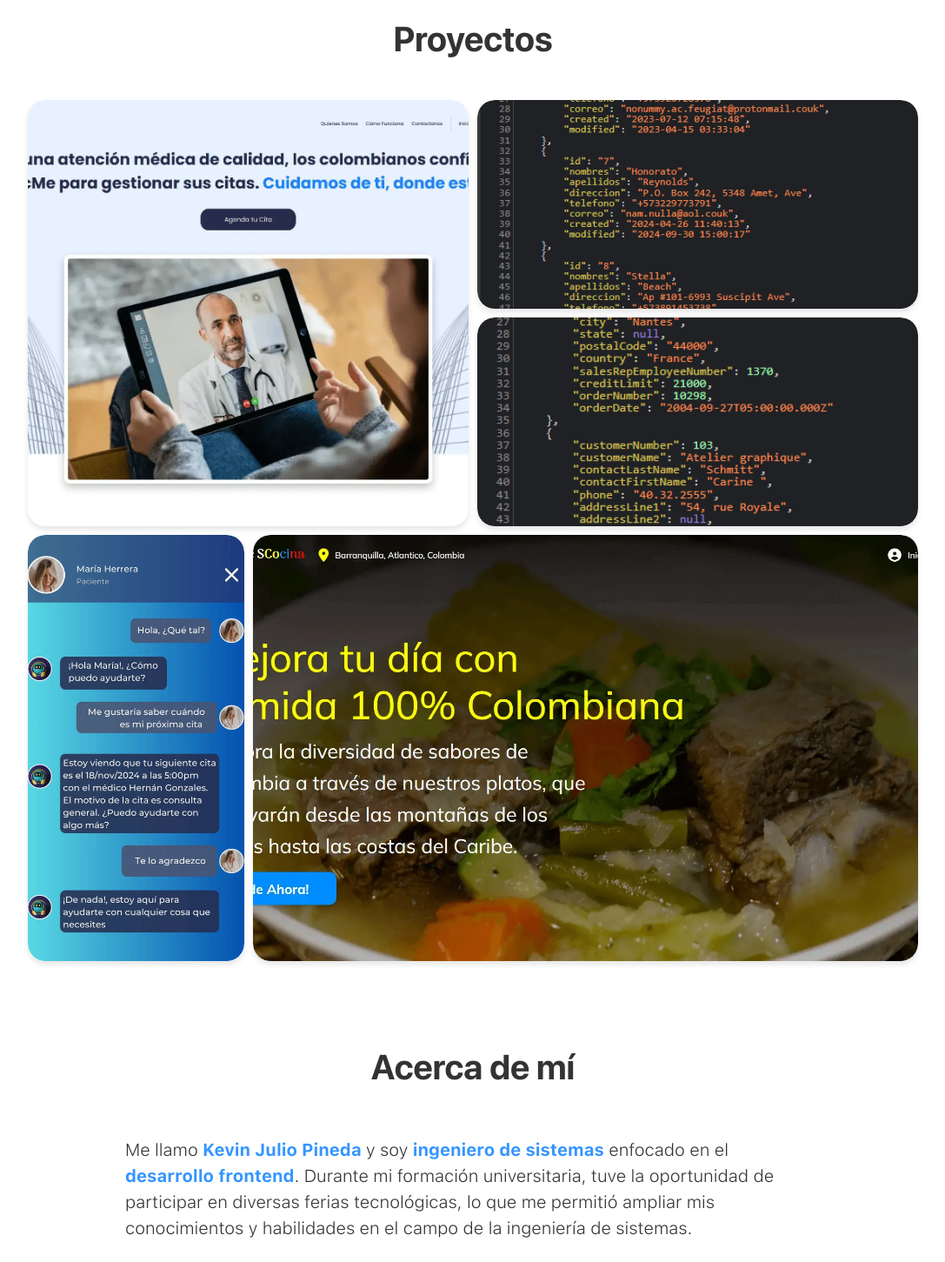
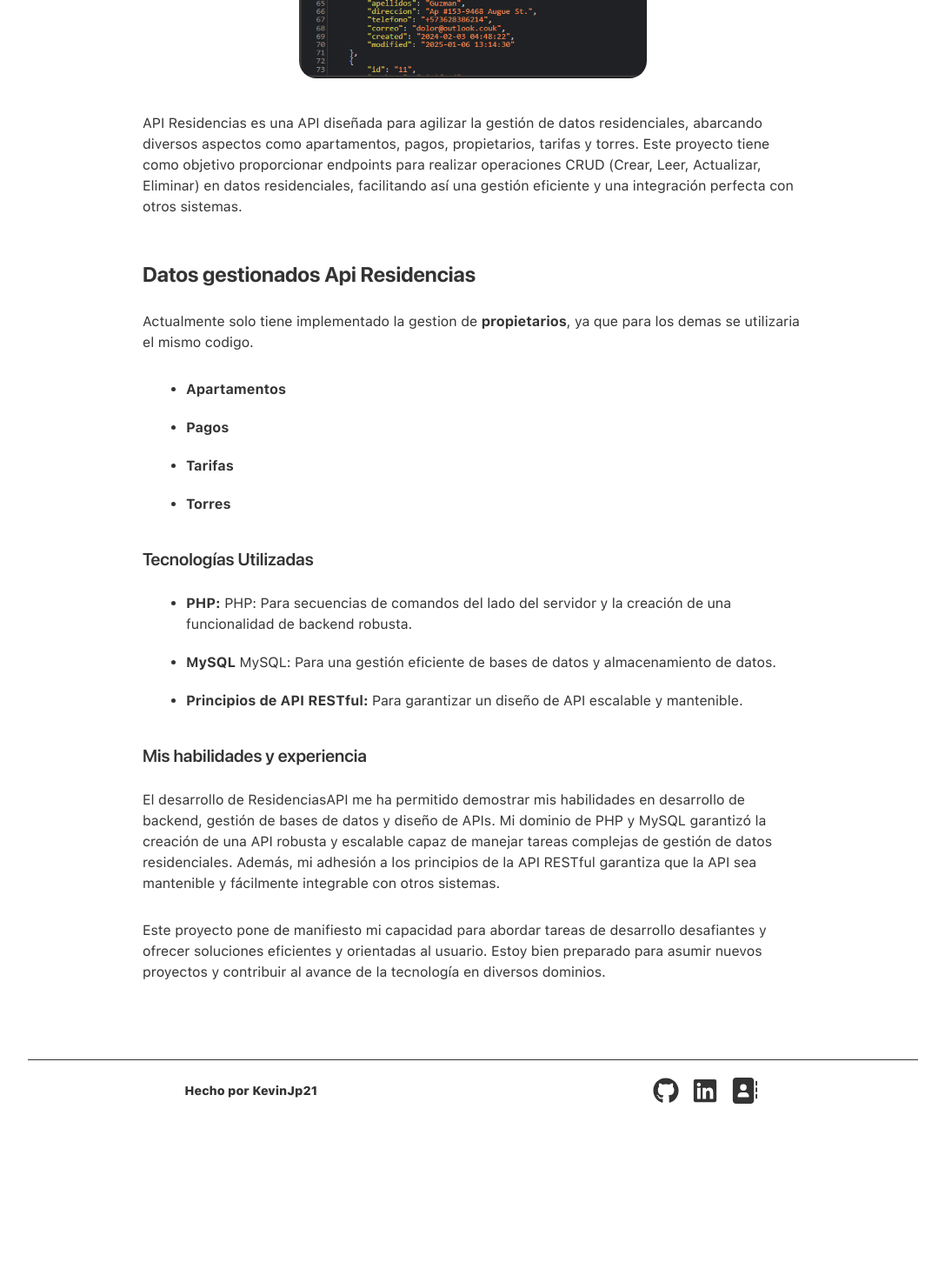
Before and after one commit to KevinJp21/Portfolio-KJ, a React (Vite) app: page /Projects/APIResidences in a window 1280 px wide. Before the commit this address led to /. Shown: the part 880-2331 px from the top of the page at 87% size, without its empty margins (96-1183 px from the left). After the commit the page ends 2170 px from the top, so only its background shows below. Built offline with nearby package versions, Linux system fonts and the light colour scheme.

Commit message:
Publicando Articulo de api residencias

```diff
--- a/public/locales/es/translation.json
+++ b/public/locales/es/translation.json
@@ -123,5 +123,22 @@
       "li9": "Saber más sobre esta API",
       "subtitle3": "Resultados y Objetivos",
       "p1": "\"RestauranteSCocina\" demuestra mi habilidad para crear experiencias digitales atractivas que capturan la esencia y la autenticidad de una experiencia gastronómica colombiana. Este proyecto destaca mi capacidad para integrar diseño, usabilidad y funcionalidad en plataformas web, preparándome para abordar proyectos desafiantes en el campo del desarrollo web con creatividad y eficacia."
-  }
+  },
+  "P_APIResi": {
+    "title": "API Residencias: Gestión eficiente de los datos residenciales",
+    "intro": "API Residencias es una API diseñada para agilizar la gestión de datos residenciales, abarcando diversos aspectos como apartamentos, pagos, propietarios, tarifas y torres. Este proyecto tiene como objetivo proporcionar endpoints para realizar operaciones CRUD (Crear, Leer, Actualizar, Eliminar) en datos residenciales, facilitando así una gestión eficiente y una integración perfecta con otros sistemas.",
+    "subtitle1": "Datos gestionados Api Residencias",
+    "p1": "Actualmente solo tiene implementado la gestion de <strong>propietarios</strong>, ya que para los demas se utilizaria el mismo codigo.",
+    "li1": "<strong>Apartamentos</strong>",
+    "li2": "<strong>Pagos</strong>",
+    "li3": "<strong>Tarifas</strong>",
+    "li4": "<strong>Torres</strong>",
+    "subtitle2": "Tecnologías Utilizadas",
+    "li5": "<strong>PHP:</strong> PHP: Para secuencias de comandos del lado del servidor y la creación de una funcionalidad de backend robusta.",
+    "li6": "<strong>MySQL</strong> MySQL: Para una gestión eficiente de bases de datos y almacenamiento de datos.",
+    "li7": "<strong>Principios de API RESTful:</strong> Para garantizar un diseño de API escalable y mantenible.",
+    "subtitle3": "Mis habilidades y experiencia",
+    "p2": "El desarrollo de ResidenciasAPI me ha permitido demostrar mis habilidades en desarrollo de backend, gestión de bases de datos y diseño de APIs. Mi dominio de PHP y MySQL garantizó la creación de una API robusta y escalable capaz de manejar tareas complejas de gestión de datos residenciales. Además, mi adhesión a los principios de la API RESTful garantiza que la API sea mantenible y fácilmente integrable con otros sistemas.",
+    "p3": "Este proyecto pone de manifiesto mi capacidad para abordar tareas de desarrollo desafiantes y ofrecer soluciones eficientes y orientadas al usuario. Estoy bien preparado para asumir nuevos proyectos y contribuir al avance de la tecnología en diversos dominios."
 }
+}
--- a/src/App.jsx
+++ b/src/App.jsx
@@ -5,6 +5,7 @@ const Home = lazy(() => import('./Pages/Home/Home'));
 const DocMe = lazy(() => import('./Pages/P_DocMe/DocMe'));
 const ChatBot = lazy(() => import('./Pages/P_ChatBot/ChatBot'));
 const RestauranteSCocina = lazy(() => import('./Pages/P_RestauranteSCocina/RestauranteSCocina'));
+const APIResidences = lazy(()=> import ('./Pages/P_APIResidences/APIResidences'))
 
 import { useTranslation } from 'react-i18next';
 
@@ -19,6 +20,7 @@ function App() {
           <Route path={"/Projects/DocMe"} element={<DocMe />} />
           <Route path={"/Projects/Chatbot"} element={<ChatBot />} />
           <Route path={"/Projects/RestauranteSCocina"} element={<RestauranteSCocina />} />
+          <Route path={"/Projects/APIResidences"} element={<APIResidences />} />
           <Route path="*" element={<Navigate to={"/"} />} />
         </Routes>
       </Suspense>
--- a/src/Pages/Articles.css
+++ b/src/Pages/Articles.css
@@ -36,3 +36,15 @@
     height: 60px;
    border-radius: 10px;
 }
+
+/*API residencias*/
+
+.P_APIResidences picture{
+    display: flex;
+    justify-content: center;
+
+}
+
+.P_APIResidences .imgProject{
+        width: 400px ;
+}
--- /dev/null
+++ b/src/Pages/P_APIResidences/APIResidences.jsx
@@ -0,0 +1,47 @@
+import React from 'react'
+import '../Articles.css'
+import Layout from '../../Components/Layout/Layout'
+import Article from '../../Components/Articles/Articles'
+import APIRes from '../../assets/Images/ApiResidencias.webp'
+import { useTranslation } from 'react-i18next'
+
+const APIResidences = () => {
+    const { t } = useTranslation();
+    const content = [
+        <p>{t('P_APIResi.intro')}</p>,
+        <h2>{t('P_APIResi.subtitle1')}</h2>,
+        <p dangerouslySetInnerHTML={{ __html: t('P_APIResi.p1') }}></p>,
+        <ul>
+            <li dangerouslySetInnerHTML={{ __html: t('P_APIResi.li1') }}></li>
+            <li dangerouslySetInnerHTML={{ __html: t('P_APIResi.li2') }}></li>
+            <li dangerouslySetInnerHTML={{ __html: t('P_APIResi.li3') }}></li>
+            <li dangerouslySetInnerHTML={{ __html: t('P_APIResi.li4') }}></li>
+        </ul>,
+        <h3>{t('P_APIResi.subtitle2')}</h3>,
+        <ul>
+            <li dangerouslySetInnerHTML={{ __html: t('P_APIResi.li5') }}></li>
+            <li dangerouslySetInnerHTML={{ __html: t('P_APIResi.li6') }}></li>
+            <li dangerouslySetInnerHTML={{ __html: t('P_APIResi.li7') }}></li>
+        </ul>,
+        <h3>{t('P_APIResi.subtitle3')}</h3>,
+        <p>{t('P_APIResi.p2')}</p>,
+        <p>{t('P_APIResi.p3')}</p>,
+    ]
+
+  return (
+    <Layout>
+          <main className="PageProject P_APIResidences">
+                <Article
+                    title={t('P_APIResi.title')}
+                    github='https://github.com/KevinJp21/ChatBot'
+                    demo=''
+                    imgSrc={APIRes}
+                    imgAlt="Imagen del proyecto API residencias"
+                    content={content}
+                />
+            </main>
+    </Layout>
+  )
+}
+
+export default APIResidences
--- a/src/Secciones/SeccionesHome/Projects/Projects.jsx
+++ b/src/Secciones/SeccionesHome/Projects/Projects.jsx
@@ -36,8 +36,8 @@ const Projects = () => {
 
     const projects = [
         { id: 1, title: t('Projects.p1'), description: '1', img: DocMe, tool: [{ name: "ReactJS", icon: <ReactJs /> }, { name: "ExpressJS" }, { name: "MySQL", icon: <MySQL /> }], Git: 'https://github.com/KevinJp21/DocMe_ReactJS', demo: 'https://docme-two.vercel.app/', article: "/Projects/DocMe"},
-        { id: 2, title: t('Projects.p2'), description: '2', img: ApiResidencias, tool: [{ name: 'PHP', icon: <PHP /> }], Git: 'https://github.com/KevinJp21/ApiResidencia', demo: '' },
-        { id: 3, title: t('Projects.p3'), description: '3', img: ApiOrdenes, tool: [{ name: "JavaScript", icon: <JavaScript /> }, { name: "ExpressJS" }], Git: 'https://github.com/KevinJp21/API_Gestion_Orden', demo: '' },
+        { id: 2, title: t('Projects.p2'), description: '2', img: ApiResidencias, tool: [{ name: 'PHP', icon: <PHP /> }], Git: 'https://github.com/KevinJp21/ApiResidencia', demo: '', article: "/Projects/APIResidences" },
+        { id: 3, title: t('Projects.p3'), description: '3', img: ApiOrdenes, tool: [{ name: "JavaScript", icon: <JavaScript /> }, { name: "ExpressJS" }], Git: 'https://github.com/KevinJp21/API_Gestion_Orden', demo: '',  article: "/Projects/APIOrders" },
         { id: 4, title: t('Projects.p4'), description: '4', img: DocMeChatbot, tool: [{ name: 'Python', icon: <Python /> }, { name: 'Flask', icon: <Flask /> }, { name: 'TensorFlow', icon: <TensorFlow /> }, { name: 'SQLAlchemy', icon: <SQLA /> }, { name: "MySQL", icon: <MySQL /> }], Git: 'https://github.com/KevinJp21/ChatBot', demo: '' , article: "/Projects/Chatbot"},
         { id: 5, title: t('Projects.p5'), description: '5', img: RestauranteSCocina, tool: [{ name: "ReactJS", icon: <ReactJs /> }, { name: 'PHP', icon: <PHP /> }, { name: "MySQL", icon: <MySQL /> }], Git: 'https://github.com/KevinJp21/RestauranteSCocina-ReactJS', demo: 'https://restaurantescocina.netlify.app/', article: "/Projects/RestauranteSCocina"}
     ];
--- a/src/Secciones/SeccionesHome/Start/Start.css
+++ b/src/Secciones/SeccionesHome/Start/Start.css
@@ -102,6 +102,8 @@
  .BTNProfileWrapper button a{
     text-decoration: none;
     transition: all .3s ease;
+    height: 100%;
+    place-content: center;
 
 }
 
```
Also changed, not shown: public/locales/en/translation.json (+17 -0 lines).
